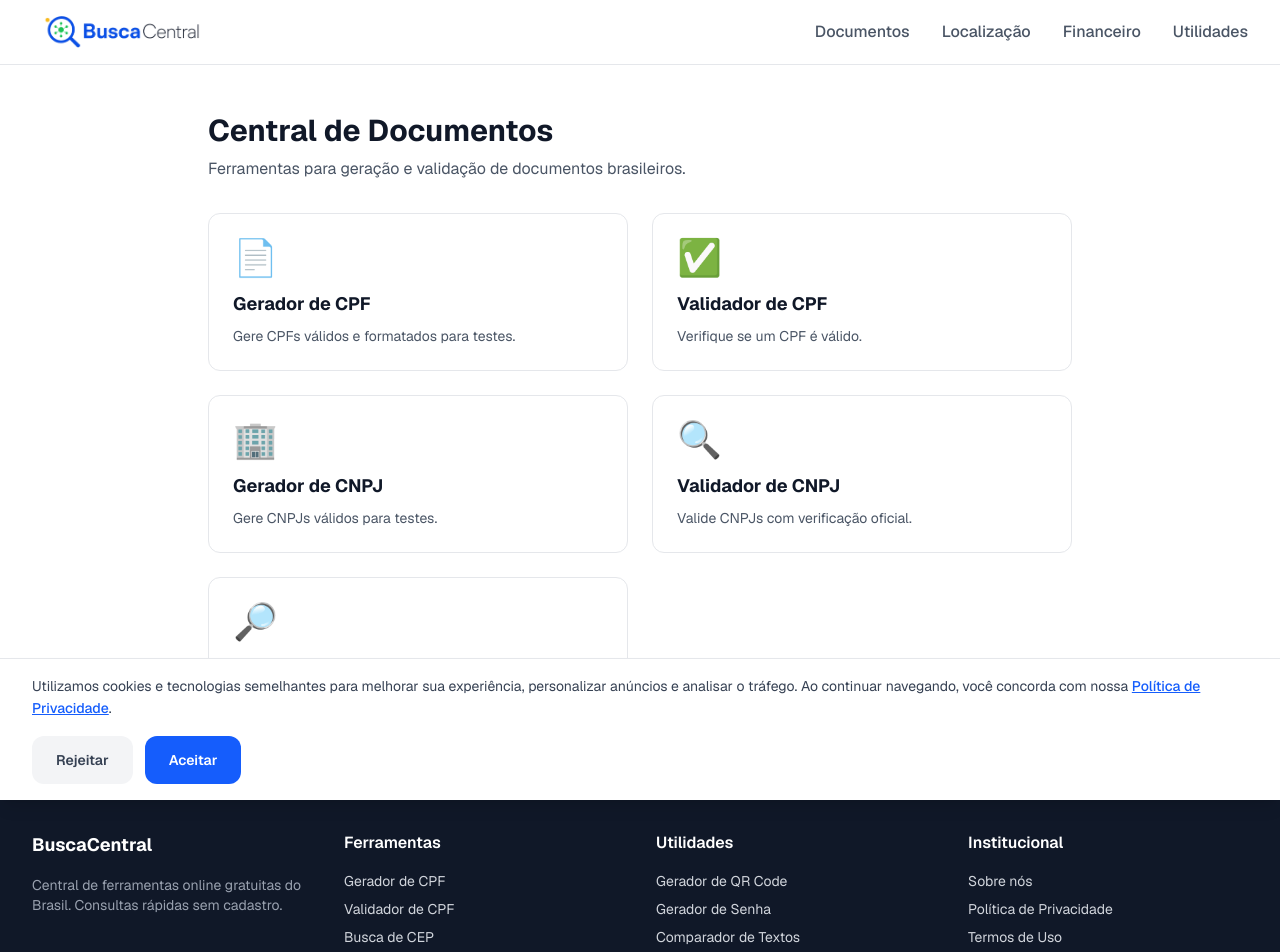
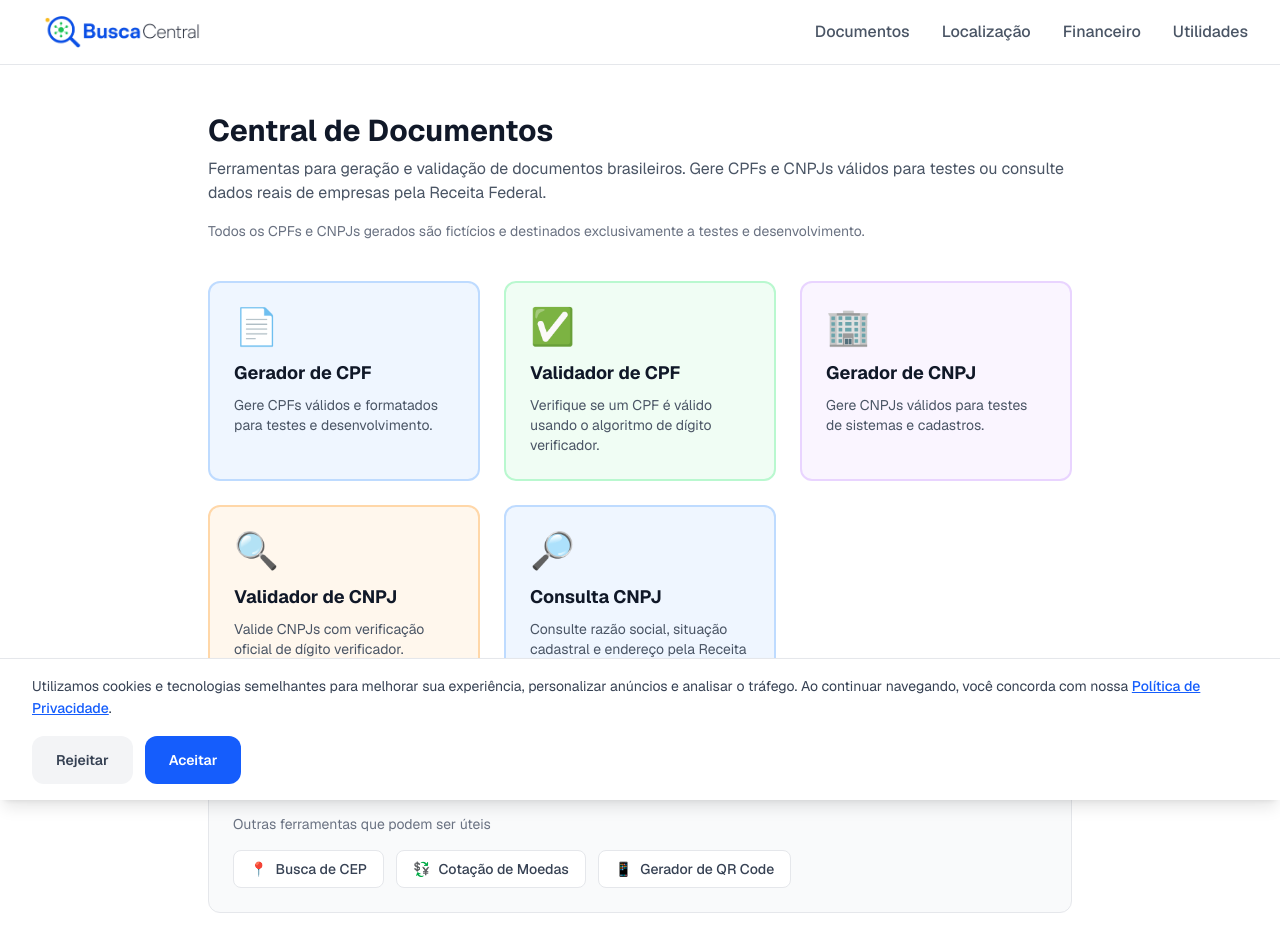
Before and after one commit to buscacentral/buscacentral, a Next.js app: page /documentos in a window 1280 px wide. Shown: the top 952 px of the page. Built offline with nearby package versions, Linux system fonts and the light colour scheme; no server answers.

Commit message:
feat: melhora layout da homepage, utilidades, documentos e localizacao

```diff
--- a/src/app/documentos/page.tsx
+++ b/src/app/documentos/page.tsx
@@ -3,31 +3,41 @@ import type { Metadata } from 'next';
 
 export const metadata: Metadata = {
   title: 'Central de Documentos',
-  description: 'Ferramentas para documentos: gerador e validador de CPF e CNPJ.',
+  description: 'Ferramentas para documentos: gerador e validador de CPF e CNPJ. Consulta CNPJ pela Receita Federal.',
 };
 
 const tools = [
-  { title: 'Gerador de CPF', description: 'Gere CPFs válidos e formatados para testes.', href: '/documentos/gerador-cpf', icon: '📄' },
-  { title: 'Validador de CPF', description: 'Verifique se um CPF é válido.', href: '/documentos/validador-cpf', icon: '✅' },
-  { title: 'Gerador de CNPJ', description: 'Gere CNPJs válidos para testes.', href: '/documentos/gerador-cnpj', icon: '🏢' },
-  { title: 'Validador de CNPJ', description: 'Valide CNPJs com verificação oficial.', href: '/documentos/validador-cnpj', icon: '🔍' },
-  { title: 'Consulta CNPJ', description: 'Consulte dados da Receita Federal de qualquer empresa.', href: '/documentos/consulta-cnpj', icon: '🔎' },
+  { title: 'Gerador de CPF', description: 'Gere CPFs válidos e formatados para testes e desenvolvimento.', href: '/documentos/gerador-cpf', icon: '📄', color: 'bg-blue-50 border-blue-200' },
+  { title: 'Validador de CPF', description: 'Verifique se um CPF é válido usando o algoritmo de dígito verificador.', href: '/documentos/validador-cpf', icon: '✅', color: 'bg-green-50 border-green-200' },
+  { title: 'Gerador de CNPJ', description: 'Gere CNPJs válidos para testes de sistemas e cadastros.', href: '/documentos/gerador-cnpj', icon: '🏢', color: 'bg-purple-50 border-purple-200' },
+  { title: 'Validador de CNPJ', description: 'Valide CNPJs com verificação oficial de dígito verificador.', href: '/documentos/validador-cnpj', icon: '🔍', color: 'bg-orange-50 border-orange-200' },
+  { title: 'Consulta CNPJ', description: 'Consulte razão social, situação cadastral e endereço pela Receita Federal.', href: '/documentos/consulta-cnpj', icon: '🔎', color: 'bg-blue-50 border-blue-200' },
+];
+
+const sugestoes = [
+  { title: 'Busca de CEP', href: '/localizacao/busca-cep', icon: '📍' },
+  { title: 'Cotação de Moedas', href: '/financeiro/cotacao', icon: '💱' },
+  { title: 'Gerador de QR Code', href: '/utilidades/gerador-qr-code', icon: '📱' },
 ];
 
 export default function DocumentosPage() {
   return (
     <div className="max-w-4xl mx-auto px-4 py-12">
       <h1 className="text-3xl font-bold text-gray-900 mb-2">Central de Documentos</h1>
-      <p className="text-gray-600 mb-8">
+      <p className="text-gray-600 mb-4">
         Ferramentas para geração e validação de documentos brasileiros.
+        Gere CPFs e CNPJs válidos para testes ou consulte dados reais de empresas pela Receita Federal.
+      </p>
+      <p className="text-sm text-gray-500 mb-10">
+        Todos os CPFs e CNPJs gerados são fictícios e destinados exclusivamente a testes e desenvolvimento.
       </p>
 
-      <div className="grid grid-cols-1 sm:grid-cols-2 gap-6">
+      <div className="grid grid-cols-1 sm:grid-cols-2 lg:grid-cols-3 gap-6 mb-12">
         {tools.map((tool) => (
           <Link
             key={tool.href}
             href={tool.href}
-            className="block p-6 bg-white border border-gray-200 rounded-xl hover:border-blue-400 hover:shadow-lg transition-all"
+            className={`block p-6 rounded-xl border-2 hover:shadow-lg transition-all ${tool.color}`}
           >
             <div className="text-4xl mb-3">{tool.icon}</div>
             <h3 className="text-lg font-bold text-gray-900 mb-2">{tool.title}</h3>
@@ -35,6 +45,23 @@ export default function DocumentosPage() {
           </Link>
         ))}
       </div>
+
+      <section className="bg-gray-50 rounded-xl p-6 border border-gray-200">
+        <h2 className="text-lg font-bold text-gray-900 mb-2">Ferramentas Relacionadas</h2>
+        <p className="text-sm text-gray-500 mb-4">Outras ferramentas que podem ser úteis</p>
+        <div className="flex flex-wrap gap-3">
+          {sugestoes.map((s) => (
+            <Link
+              key={s.href}
+              href={s.href}
+              className="flex items-center gap-2 px-4 py-2 bg-white border border-gray-200 rounded-lg hover:border-blue-400 hover:shadow-sm transition-all text-sm font-medium text-gray-700"
+            >
+              <span>{s.icon}</span>
+              {s.title}
+            </Link>
+          ))}
+        </div>
+      </section>
     </div>
   );
 }
--- a/src/app/localizacao/page.tsx
+++ b/src/app/localizacao/page.tsx
@@ -3,35 +3,62 @@ import type { Metadata } from 'next';
 
 export const metadata: Metadata = {
   title: 'Central de Localização',
-  description: 'Ferramentas de localização: busca de CEP e distância entre cidades.',
+  description: 'Ferramentas de localização: busca de CEP, busca reversa e distância entre cidades brasileiras.',
 };
 
 const tools = [
-  { title: 'Busca de CEP', description: 'Consulte endereços por CEP ou busque CEPs por endereço.', href: '/localizacao/busca-cep', icon: '📍' },
-  { title: 'Distância entre Cidades', description: 'Calcule a distância entre cidades brasileiras.', href: '/localizacao/distancia-cidades', icon: '🗺️' },
+  { title: 'Busca de CEP', description: 'Consulte endereços completos por CEP ou busque CEPs por nome de rua. Dados do ViaCEP em tempo real.', href: '/localizacao/busca-cep', icon: '📍', color: 'bg-blue-50 border-blue-200' },
+  { title: 'Distância entre Cidades', description: 'Calcule a distância entre cidades brasileiras, tempo de viagem e custo de combustível.', href: '/localizacao/distancia-cidades', icon: '🗺️', color: 'bg-green-50 border-green-200' },
+];
+
+const sugestoes = [
+  { title: 'Gerador de CPF', href: '/documentos/gerador-cpf', icon: '📄' },
+  { title: 'Consulta CNPJ', href: '/documentos/consulta-cnpj', icon: '🔎' },
+  { title: 'Cotação de Moedas', href: '/financeiro/cotacao', icon: '💱' },
 ];
 
 export default function LocalizacaoPage() {
   return (
     <div className="max-w-4xl mx-auto px-4 py-12">
       <h1 className="text-3xl font-bold text-gray-900 mb-2">Central de Localização</h1>
-      <p className="text-gray-600 mb-8">
-        Ferramentas de localização para consultas de endereço, distâncias e comunicação.
+      <p className="text-gray-600 mb-4">
+        Ferramentas de localização para consultas de endereço e distâncias.
+        Busque CEPs, calcule rotas e estime custos de viagem entre cidades brasileiras.
+      </p>
+      <p className="text-sm text-gray-500 mb-10">
+        Dados fornecidos pelo ViaCEP e coordenadas oficiais do IBGE.
       </p>
 
-      <div className="grid grid-cols-1 sm:grid-cols-2 lg:grid-cols-3 gap-6">
+      <div className="grid grid-cols-1 sm:grid-cols-2 gap-6 mb-12">
         {tools.map((tool) => (
           <Link
             key={tool.href}
             href={tool.href}
-            className="block p-6 bg-white border border-gray-200 rounded-xl hover:border-blue-400 hover:shadow-lg transition-all"
+            className={`block p-8 rounded-xl border-2 hover:shadow-lg transition-all ${tool.color}`}
           >
-            <div className="text-4xl mb-3">{tool.icon}</div>
-            <h3 className="text-lg font-bold text-gray-900 mb-2">{tool.title}</h3>
+            <div className="text-5xl mb-4">{tool.icon}</div>
+            <h3 className="text-xl font-bold text-gray-900 mb-2">{tool.title}</h3>
             <p className="text-sm text-gray-600">{tool.description}</p>
           </Link>
         ))}
       </div>
+
+      <section className="bg-gray-50 rounded-xl p-6 border border-gray-200">
+        <h2 className="text-lg font-bold text-gray-900 mb-2">Ferramentas Relacionadas</h2>
+        <p className="text-sm text-gray-500 mb-4">Outras ferramentas que podem ser úteis</p>
+        <div className="flex flex-wrap gap-3">
+          {sugestoes.map((s) => (
+            <Link
+              key={s.href}
+              href={s.href}
+              className="flex items-center gap-2 px-4 py-2 bg-white border border-gray-200 rounded-lg hover:border-blue-400 hover:shadow-sm transition-all text-sm font-medium text-gray-700"
+            >
+              <span>{s.icon}</span>
+              {s.title}
+            </Link>
+          ))}
+        </div>
+      </section>
     </div>
   );
 }
--- a/src/app/page.tsx
+++ b/src/app/page.tsx
@@ -3,22 +3,14 @@ import ToolCard from '@/components/ToolCard';
 import AdPlaceholder from '@/components/AdPlaceholder';
 
 const mainTools = [
-  { title: 'Gerador de CPF', description: 'Gere CPFs válidos para testes.', href: '/documentos/gerador-cpf', icon: '📄', color: 'blue' as const },
-  { title: 'Validador de CPF', description: 'Verifique se um CPF é válido.', href: '/documentos/validador-cpf', icon: '✅', color: 'green' as const },
-  { title: 'Gerador de CNPJ', description: 'Gere CNPJs válidos para testes.', href: '/documentos/gerador-cnpj', icon: '🏢', color: 'purple' as const },
-  { title: 'Validador de CNPJ', description: 'Verifique se um CNPJ é válido.', href: '/documentos/validador-cnpj', icon: '🔎', color: 'orange' as const },
-  { title: 'Busca de CEP', description: 'Consulte endereços por CEP.', href: '/localizacao/busca-cep', icon: '📍', color: 'blue' as const },
-  { title: 'Cotação de Moedas', description: 'USD, EUR, GBP, BTC em tempo real.', href: '/financeiro/cotacao', icon: '💱', color: 'green' as const },
-  { title: 'Criptomoedas', description: 'Top 10 crypto com variação 24h.', href: '/financeiro/criptomoedas', icon: '🪙', color: 'purple' as const },
-  { title: 'Tabela FIPE', description: 'Preços médios de veículos.', href: '/financeiro/tabela-fipe', icon: '🚗', color: 'orange' as const },
-  { title: 'Juros Compostos', description: 'Simule seus investimentos.', href: '/financeiro/juros-compostos', icon: '📈', color: 'blue' as const },
-  { title: 'Gerador de QR Code', description: 'Gere QR Codes e baixe em PNG.', href: '/utilidades/gerador-qr-code', icon: '📱', color: 'green' as const },
-  { title: 'Gerador de Senha', description: 'Senhas seguras e aleatórias.', href: '/utilidades/gerador-senha', icon: '🔐', color: 'purple' as const },
-  { title: 'Comparador de Textos', description: 'Compare textos e veja diferenças.', href: '/utilidades/comparador-textos', icon: '📝', color: 'orange' as const },
-  { title: 'Conversor de Imagens', description: 'WebP, PNG e JPG localmente.', href: '/utilidades/conversor-imagens', icon: '🖼️', color: 'blue' as const },
-  { title: 'Link WhatsApp', description: 'Crie links e QR Code para WhatsApp.', href: '/utilidades/whatsapp-link', icon: '💬', color: 'green' as const },
-  { title: 'PIX Copia e Cola', description: 'Gere códigos PIX EMV.', href: '/utilidades/pix-copia-cola', icon: '💳', color: 'purple' as const },
-  { title: 'Seletor de Cores', description: 'Cores em HEX, RGB e HSL.', href: '/utilidades/seletor-cores', icon: '🎨', color: 'orange' as const },
+  { title: 'Gerador de CPF', description: 'Gere CPFs válidos para testes e desenvolvimento.', href: '/documentos/gerador-cpf', icon: '📄', color: 'blue' as const },
+  { title: 'Busca de CEP', description: 'Consulte endereços completos por CEP em tempo real.', href: '/localizacao/busca-cep', icon: '📍', color: 'green' as const },
+  { title: 'Cotação de Moedas', description: 'USD, EUR, GBP, BTC em tempo real pela AwesomeAPI.', href: '/financeiro/cotacao', icon: '💱', color: 'purple' as const },
+  { title: 'Tabela FIPE', description: 'Preços médios de veículos novos e usados no Brasil.', href: '/financeiro/tabela-fipe', icon: '🚗', color: 'orange' as const },
+  { title: 'Conversor CLT → PJ', description: 'Descubra quanto faturar como PJ para manter seu salário.', href: '/financeiro/conversor-clt-pj', icon: '💰', color: 'blue' as const },
+  { title: 'Gerador de QR Code', description: 'Gere QR Codes a partir de textos ou URLs e baixe em PNG.', href: '/utilidades/gerador-qr-code', icon: '📱', color: 'green' as const },
+  { title: 'Calculadora de IMC', description: 'Calcule seu IMC, veja classificação OMS e TMB.', href: '/utilidades/calculadora-imc', icon: '⚖️', color: 'purple' as const },
+  { title: 'Tabela de Calorias', description: 'Consulte calorias e nutrientes de 200 alimentos (TACO/IBGE).', href: '/utilidades/tabela-calorias', icon: '🍎', color: 'orange' as const },
 ];
 
 export default function Home() {
@@ -40,10 +32,22 @@ export default function Home() {
         </h1>
         <p style={{
           color: '#64748b',
-          marginBottom: '2rem',
+          marginBottom: '1rem',
           fontSize: '1.1rem',
         }}>
           Ferramentas gratuitas essenciais em um só lugar, rápidas e sem cadastro.
+        </p>
+        <p style={{
+          background: '#eff6ff',
+          color: '#2563eb',
+          display: 'inline-block',
+          padding: '0.5rem 1.25rem',
+          borderRadius: '50px',
+          fontSize: '0.9rem',
+          fontWeight: 600,
+          marginBottom: '2rem',
+        }}>
+          33 ferramentas gratuitas
         </p>
 
         <SearchBar />
@@ -64,7 +68,7 @@ export default function Home() {
         margin: '0 auto',
         padding: '0 1rem 4rem',
         display: 'grid',
-        gridTemplateColumns: 'repeat(auto-fill, minmax(220px, 1fr))',
+        gridTemplateColumns: 'repeat(auto-fill, minmax(280px, 1fr))',
         gap: '1.5rem',
       }}>
         {mainTools.map((tool) => (
@@ -80,22 +84,31 @@ export default function Home() {
         padding: '0 1rem',
       }}>
         <div style={{
-          background: '#f8fafc',
-          borderRadius: '16px',
-          padding: '2rem',
+          background: 'linear-gradient(135deg, #f0f9ff 0%, #eff6ff 50%, #f0fdf4 100%)',
+          borderRadius: '20px',
+          padding: '2.5rem',
+          border: '1px solid #e0f2fe',
         }}>
           <h2 style={{
-            fontSize: '1.5rem',
+            fontSize: '1.8rem',
             fontWeight: 700,
             color: '#0f172a',
             textAlign: 'center',
-            marginBottom: '1.5rem',
+            marginBottom: '0.5rem',
           }}>
             Explore por Categoria
           </h2>
+          <p style={{
+            textAlign: 'center',
+            color: '#64748b',
+            marginBottom: '2rem',
+            fontSize: '1rem',
+          }}>
+            Encontre a ferramenta ideal para cada necessidade
+          </p>
           <div style={{
             display: 'grid',
-            gridTemplateColumns: 'repeat(auto-fit, minmax(200px, 1fr))',
+            gridTemplateColumns: 'repeat(auto-fit, minmax(240px, 1fr))',
             gap: '1rem',
           }}>
             {[
--- a/src/app/utilidades/page.tsx
+++ b/src/app/utilidades/page.tsx
@@ -6,48 +6,82 @@ export const metadata: Metadata = {
   description: 'Ferramentas úteis gratuitas: QR Code, senhas, UUID, textos, imagens e muito mais.',
 };
 
-const tools = [
+const subcategorias = [
+  {
+    nome: 'Texto e Código',
+    icon: '💻',
+    ferramentas: [
+      { title: 'Codificador Base64', description: 'Codifique ou decodifique textos em Base64.', href: '/utilidades/base64', icon: '🔄' },
+      { title: 'Formatador de JSON e XML', description: 'Formate, minifique e valide JSON e XML.', href: '/utilidades/formatador-codigo', icon: '📋' },
+      { title: 'Comparador de Textos', description: 'Compare dois textos e veja as diferenças.', href: '/utilidades/comparador-textos', icon: '📝' },
+      { title: 'Contador de Caracteres', description: 'Conte caracteres, palavras e linhas.', href: '/utilidades/contador-caracteres', icon: '🔢' },
+      { title: 'Removedor de Duplicatas', description: 'Remova linhas duplicadas e ordene listas.', href: '/utilidades/removedor-duplicatas', icon: '🧹' },
+      { title: 'Conversor de Caixa', description: 'Transforme texto em MAIÚSCULO, minúsculo, etc.', href: '/utilidades/conversor-caixa', icon: '🔡' },
+    ],
+  },
+  {
+    nome: 'Geradores',
+    icon: '⚡',
+    ferramentas: [
       { title: 'Gerador de QR Code', description: 'Gere QR Codes a partir de textos ou URLs.', href: '/utilidades/gerador-qr-code', icon: '📱' },
       { title: 'Gerador de Senha', description: 'Gere senhas seguras e aleatórias.', href: '/utilidades/gerador-senha', icon: '🔐' },
       { title: 'Gerador de UUID', description: 'Gere UUIDs v4 aleatórios.', href: '/utilidades/gerador-uuid', icon: '🆔' },
-  { title: 'Codificador Base64', description: 'Codifique ou decodifique textos em Base64.', href: '/utilidades/base64', icon: '🔄' },
-  { title: 'Contador de Caracteres', description: 'Conte caracteres, palavras e linhas.', href: '/utilidades/contador-caracteres', icon: '🔢' },
+      { title: 'Gerador de Link WhatsApp', description: 'Crie links e QR Codes para WhatsApp.', href: '/utilidades/whatsapp-link', icon: '💬' },
+    ],
+  },
+  {
+    nome: 'Finanças Pessoais',
+    icon: '💰',
+    ferramentas: [
       { title: 'PIX Copia e Cola', description: 'Gere códigos PIX no padrão EMV.', href: '/utilidades/pix-copia-cola', icon: '💳' },
-  { title: 'Conversor de Timestamp', description: 'Converta entre timestamp Unix e data/hora.', href: '/utilidades/timestamp', icon: '⏰' },
-  { title: 'Comparador de Textos', description: 'Compare dois textos e veja as diferenças.', href: '/utilidades/comparador-textos', icon: '📝' },
-  { title: 'Removedor de Duplicatas', description: 'Remova linhas duplicadas e ordene listas.', href: '/utilidades/removedor-duplicatas', icon: '🧹' },
-  { title: 'Conversor de Caixa', description: 'Transforme texto em MAIÚSCULO, minúsculo, etc.', href: '/utilidades/conversor-caixa', icon: '🔡' },
+      { title: 'Calculadora de IMC', description: 'Calcule seu IMC e veja a classificação da OMS.', href: '/utilidades/calculadora-imc', icon: '⚖️' },
+      { title: 'Calculadora de Dias Úteis', description: 'Calcule dias úteis entre duas datas com feriados.', href: '/utilidades/dias-uteis', icon: '📅' },
+      { title: 'Tabela de Calorias', description: 'Consulte calorias e nutrientes de 200 alimentos (TACO/IBGE).', href: '/utilidades/tabela-calorias', icon: '🍎' },
+    ],
+  },
+  {
+    nome: 'Mídia',
+    icon: '🎨',
+    ferramentas: [
       { title: 'Conversor de Imagens', description: 'Converta imagens entre WebP, PNG e JPG.', href: '/utilidades/conversor-imagens', icon: '🖼️' },
       { title: 'Seletor de Cores', description: 'Esquemas de cores em HEX, RGB e HSL.', href: '/utilidades/seletor-cores', icon: '🎨' },
+      { title: 'Conversor de Timestamp', description: 'Converta entre timestamp Unix e data/hora.', href: '/utilidades/timestamp', icon: '⏰' },
       { title: 'Extrator de Emails', description: 'Extraia emails de qualquer texto ou documento.', href: '/utilidades/extrator-emails', icon: '📧' },
-  { title: 'Gerador de Link WhatsApp', description: 'Crie links e QR Codes para WhatsApp.', href: '/utilidades/whatsapp-link', icon: '💬' },
-  { title: 'Calculadora de Dias Úteis', description: 'Calcule dias úteis entre duas datas com feriados.', href: '/utilidades/dias-uteis', icon: '📅' },
-  { title: 'Formatador de JSON e XML', description: 'Formate, minifique e valide JSON e XML.', href: '/utilidades/formatador-codigo', icon: '💻' },
-  { title: 'Calculadora de IMC', description: 'Calcule seu IMC e veja a classificação da OMS.', href: '/utilidades/calculadora-imc', icon: '⚖️' },
-  { title: 'Tabela de Calorias', description: 'Consulte calorias e nutrientes de 200 alimentos (TACO/IBGE).', href: '/utilidades/tabela-calorias', icon: '🍎' },
+    ],
+  },
 ];
 
 export default function UtilidadesPage() {
   return (
-    <div className="max-w-4xl mx-auto px-4 py-12">
+    <div className="max-w-5xl mx-auto px-4 py-12">
       <h1 className="text-3xl font-bold text-gray-900 mb-2">Central de Utilidades</h1>
-      <p className="text-gray-600 mb-8">
-        Ferramentas úteis para o dia a dia: gere senhas, QR Codes, converta textos e muito mais.
+      <p className="text-gray-600 mb-10">
+        Ferramentas úteis para o dia a dia organizadas por categoria.
+        Gere senhas, QR Codes, converta textos e muito mais — tudo gratuito e sem cadastro.
       </p>
 
-      <div className="grid grid-cols-1 sm:grid-cols-2 lg:grid-cols-3 gap-6">
-        {tools.map((tool) => (
+      {subcategorias.map((sub) => (
+        <section key={sub.nome} className="mb-10">
+          <div className="flex items-center gap-2 mb-4">
+            <span className="text-2xl">{sub.icon}</span>
+            <h2 className="text-xl font-bold text-gray-900">{sub.nome}</h2>
+            <span className="text-sm text-gray-400 ml-1">{sub.ferramentas.length} ferramentas</span>
+          </div>
+          <div className="grid grid-cols-1 sm:grid-cols-2 lg:grid-cols-4 gap-4">
+            {sub.ferramentas.map((tool) => (
               <Link
                 key={tool.href}
                 href={tool.href}
-            className="block p-6 bg-white border border-gray-200 rounded-xl hover:border-blue-400 hover:shadow-lg transition-all"
+                className="block p-5 bg-white border border-gray-200 rounded-xl hover:border-blue-400 hover:shadow-md transition-all"
               >
-            <div className="text-4xl mb-3">{tool.icon}</div>
-            <h3 className="text-lg font-bold text-gray-900 mb-2">{tool.title}</h3>
+                <div className="text-3xl mb-2">{tool.icon}</div>
+                <h3 className="font-bold text-gray-900 mb-1">{tool.title}</h3>
                 <p className="text-sm text-gray-600">{tool.description}</p>
               </Link>
             ))}
           </div>
+        </section>
+      ))}
     </div>
   );
 }
```
Lines whose indentation alone changed are shown as unchanged.
